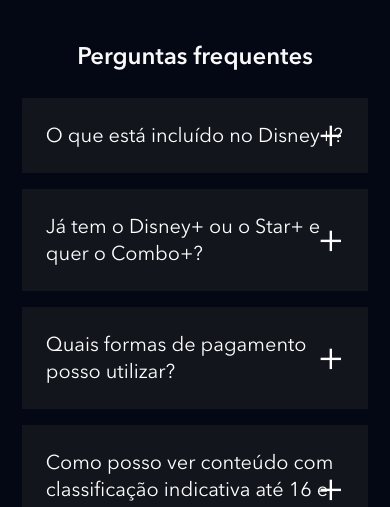
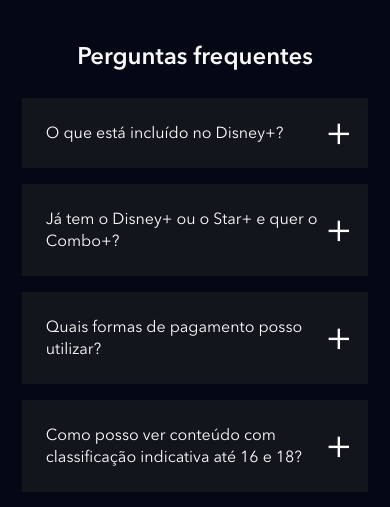
Before and after one commit to AnthonyAmaz3d/clone_disneyplus, a website: page index.html in a window 390 px wide. Shown: the part 4668-5175 px from the top of the page. Drawn offline with nearby package versions, Linux system fonts and the light colour scheme; files that its build step writes are made by us from their sources; files whose address does not match are found by name.

Commit message:
responsividade na FAQ

```diff
--- a/src/styles/_faq.scss
+++ b/src/styles/_faq.scss
@@ -7,6 +7,8 @@
     }
 
     &__questions {
+
+
         &__item {
             background-color: #13151d;
             margin-bottom: 16px;
@@ -19,6 +21,11 @@
                 cursor: pointer;
                 position: relative;
 
+                @media (max-width: 768px) {
+                    font-size: 16px;
+                }
+
+
                 &::after{
                     content: '+';
                     position: absolute;
@@ -28,6 +35,10 @@
                     display: flex;
                     align-items: center;
                     font-size: 40px;
+
+                    @media (max-width: 768px) {
+                        right: 16px;
+                    }
                 }
             }
 
```
